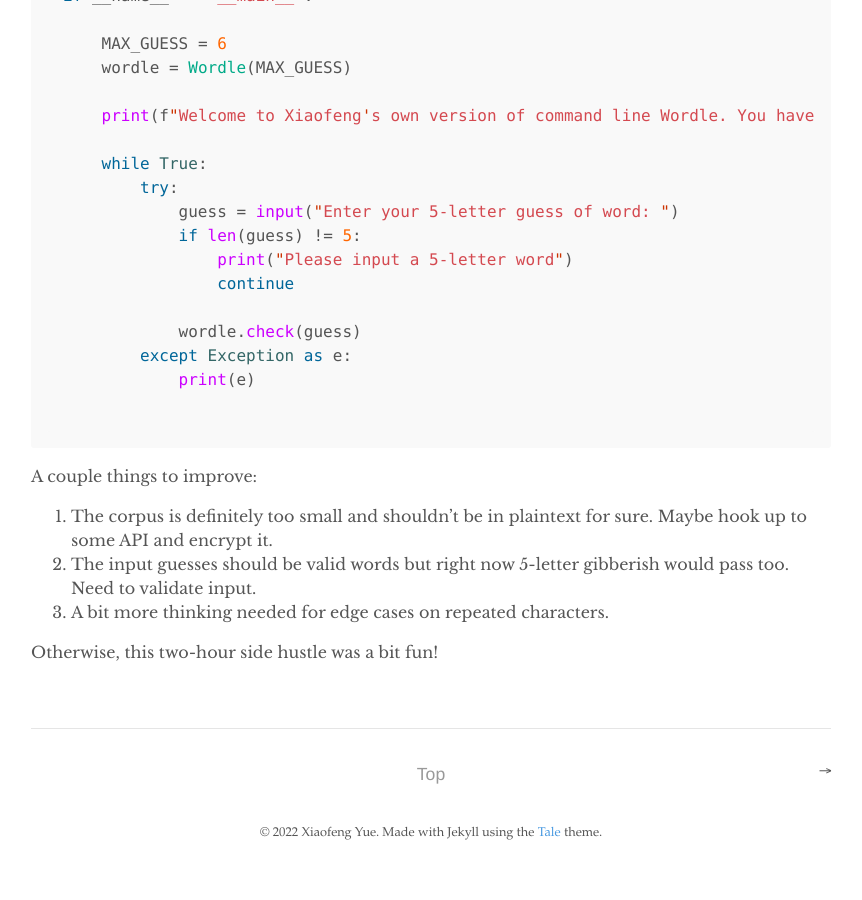
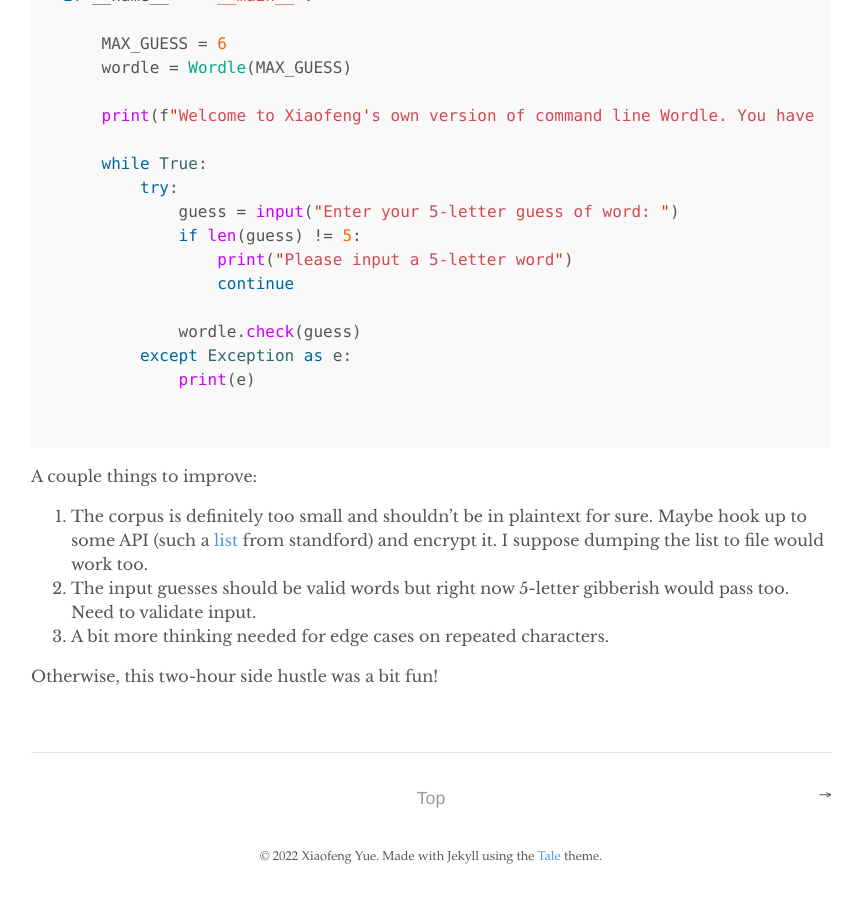
Before and after one commit to yuexiaofeng/yuexiaofeng.github.io, a Jekyll site: the page built from _posts/2022-02-06-wordle.md, in a window 1280 px wide and 900 px high, scrolled down 3589 px. Shown: the whole window, without its empty margins (209-1071 px from the left). Built offline with Jekyll 4.4.1, drawn with Linux system fonts in a browser that asks for light colours; before the commit the page ends 4465 px from its top, so only the background shows below that.

Commit message:
Added standford list

```diff
--- a/_posts/2022-02-06-wordle.md
+++ b/_posts/2022-02-06-wordle.md
@@ -161,7 +161,7 @@ if __name__ == '__main__':
 
 A couple things to improve:
 
-1. The corpus is definitely too small and shouldn't be in plaintext for sure. Maybe hook up to some API and encrypt it.
+1. The corpus is definitely too small and shouldn't be in plaintext for sure. Maybe hook up to some API (such a [list](https://www-cs-faculty.stanford.edu/~knuth/sgb-words.txt) from standford) and encrypt it. I suppose dumping the list to file would work too.
 2. The input guesses should be valid words but right now 5-letter gibberish would pass too. Need to validate input.
 3. A bit more thinking needed for edge cases on repeated characters.
 
```
